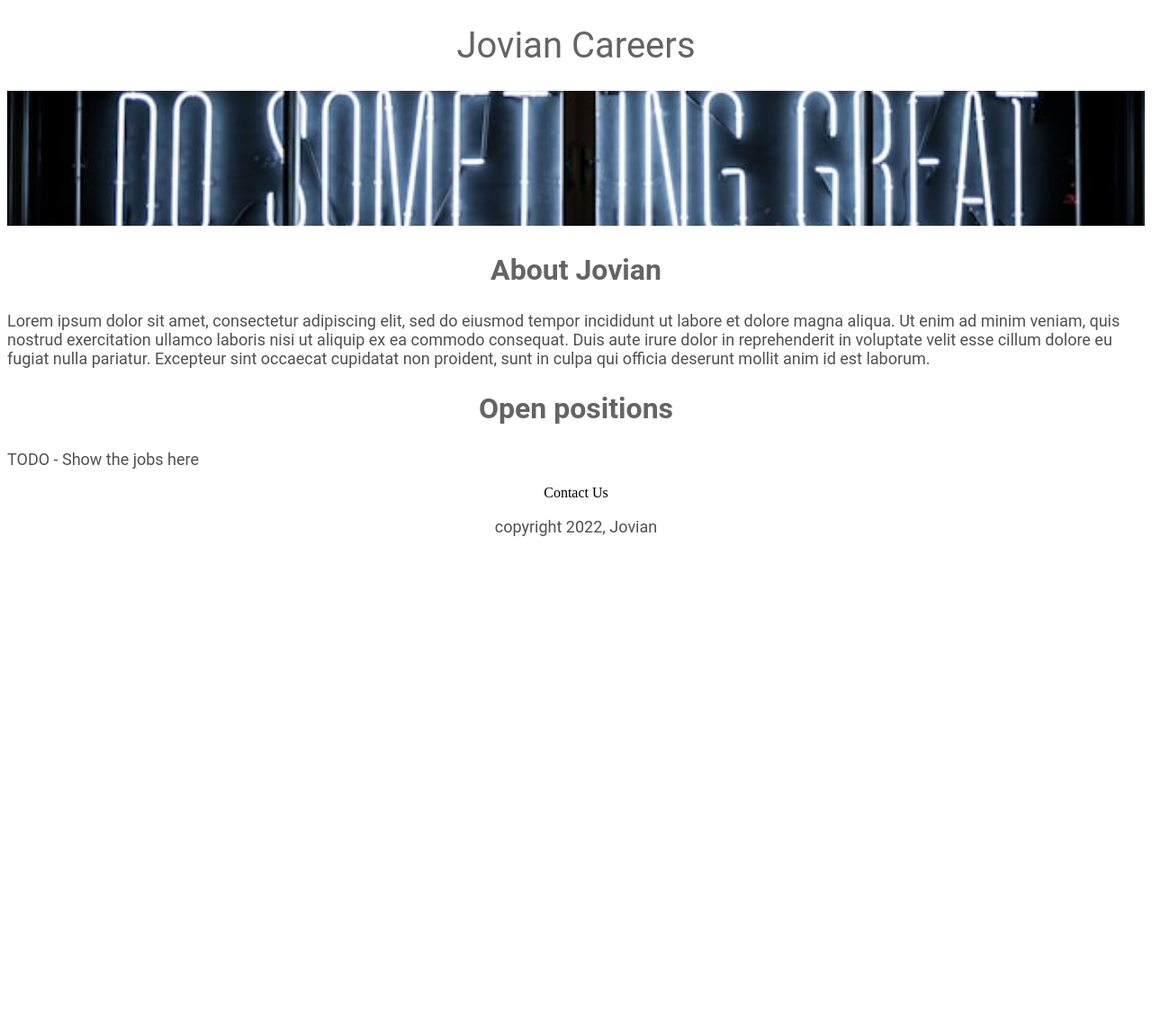
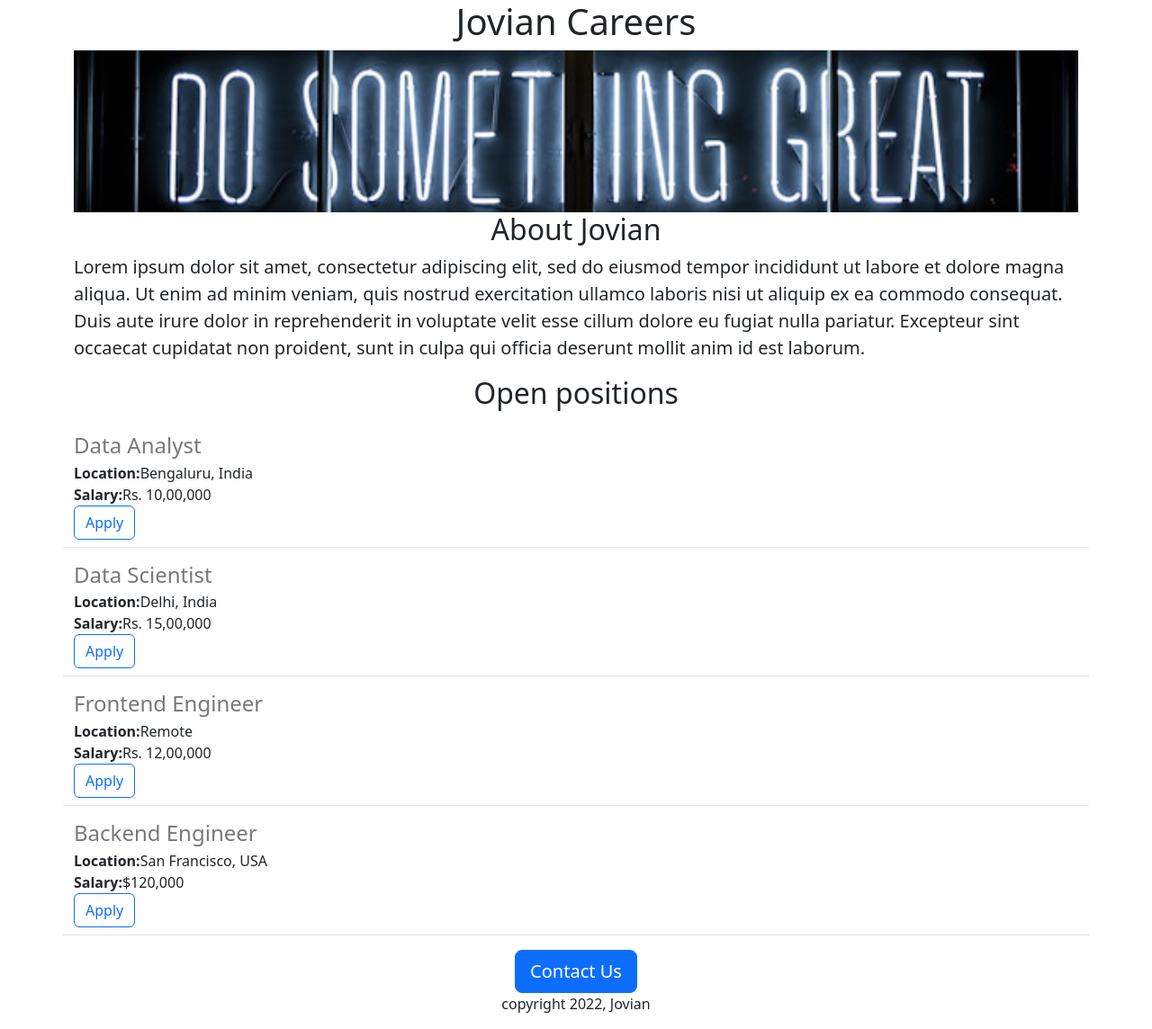
Before and after one commit to lumikiivi/Jovianjuttu, a Flask app: page / in a window 1280 px wide. Shown: the whole page at 90% size. Before the commit the page ends 596 px from the top, so only its background shows below. Run offline with Flask 3, Linux system fonts and the light colour scheme.

Commit message:
Added dynamic data and aAPI

```diff
--- a/app.py
+++ b/app.py
@@ -1,11 +1,41 @@
 from flask import Flask, render_template
-
+from flask import jsonify
 app = Flask(__name__)
-
+JOBS = [
+  {
+  'id': '1',
+  'title': 'Data Analyst',
+  'location': 'Bengaluru, India',
+   'salary':  'Rs. 10,00,000'
+  },
+  {
+    'id': '2',
+    'title': 'Data Scientist',
+    'location': 'Delhi, India',
+     'salary':  'Rs. 15,00,000'
+  },
+  {
+    'id': '3',
+    'title': 'Frontend Engineer',
+    'location': 'Remote',
+     'salary':  'Rs. 12,00,000'
+  },
+  {
+    'id': '4',
+    'title': 'Backend Engineer',
+    'location': 'San Francisco, USA',
+     'salary':  '$120,000'
+  }
+       ]
 @app.route("/")
 def index():
-  return render_template('home.html')
+  return render_template('home.html',
+                        jobs=JOBS,
+                        company_name="Jovian")
 
+@app.route("/api/jobs")
+def list_jobs():
+   return jsonify(JOBS)
 
 if __name__ == "__main__":
    app.run(host='0.0.0.0', debug=True)
--- a/templates/home.html
+++ b/templates/home.html
@@ -3,55 +3,34 @@
 
   <head>
       <meta charset="UTF-8">
+      <meta name="viewport" content="width=device-width, initial-scale=1">
+    <link href="https://cdn.jsdelivr.net/npm/bootstrap@5.3.8/dist/css/bootstrap.min.css" rel="stylesheet" integrity="sha384-sRIl4kxILFvY47J16cr9ZwB07vP4J8+LH7qKQnuqkuIAvNWLzeN8tE5YBujZqJLB" crossorigin="anonymous">
+      <style>
+        #banner{
+          height: 180px;
+          object-fit: cover;
+          width: 100%;
+        }
+      </style>
       <title>Juhani Kakkalapio</title>
-      <style>
-        h1{
-          font-size: 40px;
-          font-family: Roboto;
-          font-weight: normal;
-          color: rgb(100,100,100);
-          text-align: center;
-        }
-        #banner{
-          width: 100%;
-          height: 150px;
-          object-fit: cover;
 
-        }
-        h2{
-          font-family: Roboto;
-          font-size: 32px;
-          color: rgb(100,100,100);
-          text-align: center;
-        }
-        p{
-          font-family: Roboto;
-          font-size: 18px;
-          color: rgb(80,80,80)
-        }
-        .bodytext{
-          font-family: Roboto;
-          color: rgb(80,80,80);
-        }
-        container{
-          max-widht: 720px;
-          margin: 0 auto 0 auto;
-        }
-
-      </style>
    </head>
 
   <body>
-    <div id="container">
-      <h1>Jovian Careers</h1>
-      <img id="banner" src="static/dark.jpg">
-      <h2>About Jovian</h2>
-      <p class="bodytext">Lorem ipsum dolor sit amet, consectetur adipiscing elit, sed do eiusmod tempor incididunt ut labore et dolore magna aliqua. Ut enim ad minim veniam, quis nostrud exercitation ullamco laboris nisi ut aliquip ex ea commodo consequat. Duis aute irure dolor in reprehenderit in voluptate velit esse cillum dolore eu fugiat nulla pariatur. Excepteur sint occaecat cupidatat non proident, sunt in culpa qui officia deserunt mollit anim id est laborum.
+    <script> </script>
+    <div class="container">
+      <h1 class="text-center">{{company_name}} Careers</h1>
+      <img class="img-fluid" id="banner" src="static/dark.jpg">
+      <h2 class="text-center">About Jovian</h2>
+      <p class="lead">Lorem ipsum dolor sit amet, consectetur adipiscing elit, sed do eiusmod tempor incididunt ut labore et dolore magna aliqua. Ut enim ad minim veniam, quis nostrud exercitation ullamco laboris nisi ut aliquip ex ea commodo consequat. Duis aute irure dolor in reprehenderit in voluptate velit esse cillum dolore eu fugiat nulla pariatur. Excepteur sint occaecat cupidatat non proident, sunt in culpa qui officia deserunt mollit anim id est laborum.
       </p>
-    <h2>Open positions</h2>
-    <p>TODO - Show the jobs here</p>
-    <div style="text-align: center;"
-    <button>Contact Us</button>
+    <h2 class="text-center mt-2 mb-4">Open positions</h2>
+    <p >{% for job in jobs %}
+          {% include "jobitems.html" %}
+        {% endfor %}
+    </p>
+    <div class="text-center">
+    <button class="btn btn-primary btn-lg">Contact Us</button>
       <p>copyright 2022, Jovian</p>
     </div>
   </div>
--- /dev/null
+++ b/templates/jobitems.html
@@ -0,0 +1,22 @@
+<div class="border-bottom row" style='margin-bottom: 16px; padding-bottom:8px;'>
+
+  <div class='col-10'>
+    <h4 style='color: rgb(120,120,120); margin-bottom:4px;'>
+          {{job['title']}}
+    </h4>
+    <div>
+      <b>Location:</b>{{job['location']}}
+    </div>
+      {% if 'salary' in job %}
+    <div>
+      <b>Salary:</b>{{job['salary']}}
+    </div>
+        {% endif %}
+
+    <div class='col-2'>
+        <button type="button" class="btn btn-outline-primary">Apply</button>
+    </div>
+
+  </div>
+
+</div>
```
